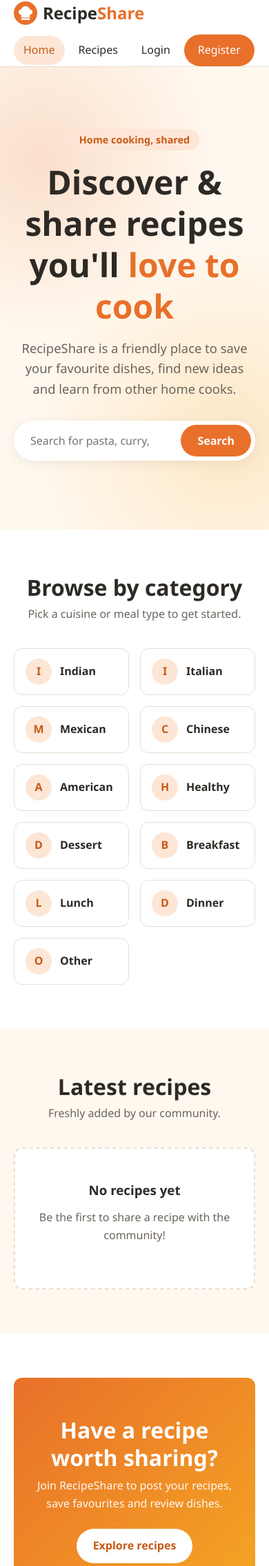
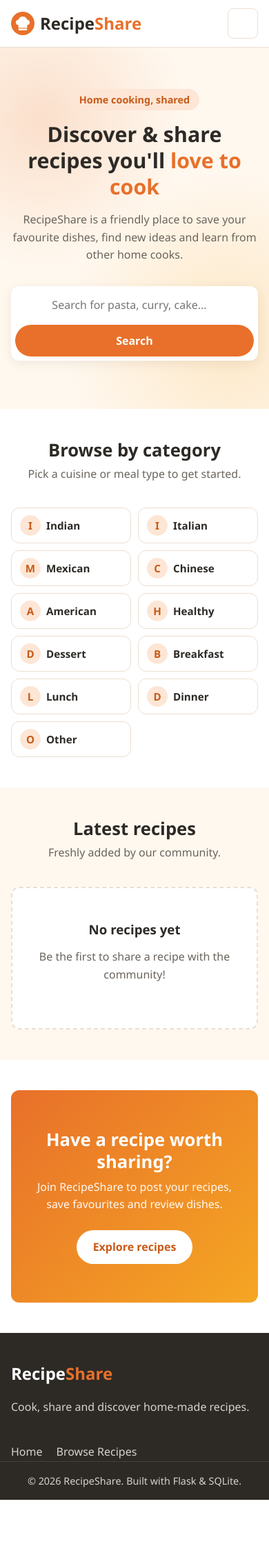
Before and after one commit to Sancheet-Walekar/recipe-sharing-platform, a Flask app: page / in a window 390 px wide. Shown: the top 2271 px of the page at 69% size. After the commit the page ends 2175 px from the top, so only its background shows below. Run offline with Flask 3, Linux system fonts and the light colour scheme; data that the repository does not hold is empty.

Commit message:
Improve responsive UI with mobile menu and breakpoints
Co-authored-by: Cursor <cursoragent@cursor.com>

```diff
--- a/static/css/style.css
+++ b/static/css/style.css
@@ -255,10 +255,40 @@ h1, h2, h3 {
     margin: 0;
 }
 
-.nav-greeting {
-    color: var(--color-gray);
-    font-size: 0.95rem;
-    padding: 0 6px;
+/* Hamburger button (three bars). Hidden on big screens. */
+.nav-toggle {
+    display: none;
+    flex-direction: column;
+    justify-content: center;
+    gap: 5px;
+    width: 44px;
+    height: 44px;
+    padding: 10px;
+    background: none;
+    border: 1px solid var(--color-border);
+    border-radius: var(--radius-small);
+    cursor: pointer;
+}
+
+.nav-toggle span {
+    display: block;
+    height: 3px;
+    border-radius: 2px;
+    background: var(--color-dark);
+    transition: transform 0.25s, opacity 0.25s;
+}
+
+/* When the menu is open the three bars turn into an "X" */
+.nav-toggle[aria-expanded="true"] span:nth-child(1) {
+    transform: translateY(8px) rotate(45deg);
+}
+
+.nav-toggle[aria-expanded="true"] span:nth-child(2) {
+    opacity: 0;
+}
+
+.nav-toggle[aria-expanded="true"] span:nth-child(3) {
+    transform: translateY(-8px) rotate(-45deg);
 }
 
 /* ---------- 5. Flash messages ---------- */
@@ -1214,3 +1244,182 @@ a.stat-card:hover {
     flex-wrap: wrap;
     margin-top: 24px;
 }
+
+/* ==================================================================
+   14. Responsive design
+   The rules below only apply when the screen is narrower than the
+   given width, so the same HTML works on laptops, tablets and phones.
+   ================================================================== */
+
+/* ---------- Tablets (900px and below) ---------- */
+@media (max-width: 900px) {
+    .hero h1 {
+        font-size: 2.4rem;
+    }
+
+    /* Stack the two-column layouts on top of each other */
+    .recipe-hero,
+    .recipe-content,
+    .reviews-layout {
+        grid-template-columns: 1fr;
+    }
+
+    .recipe-hero {
+        gap: 24px;
+    }
+
+    .recipe-content {
+        margin-top: 32px;
+    }
+}
+
+/* ---------- Small tablets and big phones (768px and below) ---------- */
+@media (max-width: 768px) {
+    /* Show the hamburger button and turn the links into a drop-down panel */
+    .nav-toggle {
+        display: flex;
+    }
+
+    .nav-links {
+        display: none;
+        width: 100%;
+        flex-direction: column;
+        align-items: stretch;
+        gap: 4px;
+        padding: 8px 0 16px;
+        border-top: 1px solid var(--color-border);
+    }
+
+    /* script.js adds the "open" class when the hamburger is clicked */
+    .nav-links.open {
+        display: flex;
+    }
+
+    .nav-links a,
+    .nav-links .nav-btn {
+        border-radius: var(--radius-small);
+        text-align: left;
+        width: 100%;
+    }
+
+    .section {
+        padding: 44px 0;
+    }
+
+    .hero {
+        padding: 60px 0 70px;
+    }
+
+    .section-header h2,
+    .cta h2 {
+        font-size: 1.6rem;
+    }
+
+    .page-header {
+        padding: 32px 0 28px;
+    }
+
+    .page-header h1 {
+        font-size: 1.8rem;
+    }
+
+    .form-card {
+        padding: 24px 20px;
+    }
+
+    .recipe-hero-info h1 {
+        font-size: 1.8rem;
+    }
+
+    /* 2 x 2 quick-fact boxes instead of 4 in a row */
+    .recipe-facts {
+        grid-template-columns: repeat(2, 1fr);
+    }
+
+    .recipe-panel {
+        padding: 20px;
+    }
+
+    .footer-inner {
+        flex-direction: column;
+    }
+}
+
+/* ---------- Phones (480px and below) ---------- */
+@media (max-width: 480px) {
+    .container {
+        padding: 0 16px;
+    }
+
+    .hero h1 {
+        font-size: 1.9rem;
+    }
+
+    .hero-text {
+        font-size: 1rem;
+    }
+
+    /* Search field and button on separate lines */
+    .hero-search {
+        flex-direction: column;
+        border-radius: var(--radius);
+    }
+
+    .hero-search input {
+        text-align: center;
+    }
+
+    .category-grid {
+        grid-template-columns: repeat(2, 1fr);
+        gap: 10px;
+    }
+
+    .category-card {
+        padding: 10px 12px;
+        gap: 8px;
+        font-size: 0.95rem;
+    }
+
+    .category-letter {
+        width: 30px;
+        height: 30px;
+    }
+
+    /* Filters fill the whole width on phones */
+    .filter-bar > * {
+        flex: 1 1 100%;
+    }
+
+    .recipe-grid {
+        grid-template-columns: 1fr;
+    }
+
+    .recipe-actions .btn,
+    .recipe-actions form {
+        flex: 1 1 100%;
+    }
+
+    .recipe-actions .btn {
+        width: 100%;
+        text-align: center;
+    }
+
+    .form-actions .btn {
+        flex: 1 1 100%;
+        text-align: center;
+    }
+
+    .profile-header {
+        flex-direction: column;
+        text-align: center;
+    }
+
+    .profile-header .btn {
+        width: 100%;
+        text-align: center;
+    }
+
+    .error-code {
+        font-size: 4.5rem;
+    }
+}
--- a/static/js/script.js
+++ b/static/js/script.js
@@ -7,6 +7,7 @@
 
 // Run our code once the HTML page has fully loaded.
 document.addEventListener("DOMContentLoaded", function () {
+    setupMobileMenu();
     setupFlashMessages();
     setupConfirmForms();
     setupImagePreview();
@@ -90,6 +91,23 @@ function setupImagePreview() {
 }
 
 
+/* ---------- Mobile menu (hamburger button) ---------- */
+function setupMobileMenu() {
+    const toggleButton = document.querySelector(".nav-toggle");
+    const navLinks = document.querySelector(".nav-links");
+    if (!toggleButton || !navLinks) {
+        return;
+    }
+
+    toggleButton.addEventListener("click", function () {
+        const isOpen = navLinks.classList.toggle("open");
+        // aria-* attributes tell screen readers whether the menu is open
+        toggleButton.setAttribute("aria-expanded", isOpen ? "true" : "false");
+        toggleButton.setAttribute("aria-label", isOpen ? "Close menu" : "Open menu");
+    });
+}
+
+
 /* ---------- "Are you sure?" before dangerous actions ---------- */
 // Any <form data-confirm="Question?"> asks the question before submitting.
 function setupConfirmForms() {
--- a/templates/base.html
+++ b/templates/base.html
@@ -18,7 +18,13 @@
                 <span>Recipe<em>Share</em></span>
             </a>
 
-            <ul class="nav-links">
+            <!-- Hamburger button: only visible on small screens (see style.css) -->
+            <button type="button" class="nav-toggle" aria-label="Open menu"
+                    aria-expanded="false" aria-controls="nav-links">
+                <span></span><span></span><span></span>
+            </button>
+
+            <ul class="nav-links" id="nav-links">
                 <li><a href="{{ url_for('index') }}" class="{{ 'active' if request.endpoint == 'index' }}">Home</a></li>
                 <li><a href="{{ url_for('recipes') }}" class="{{ 'active' if request.endpoint == 'recipes' }}">Recipes</a></li>
 
```
